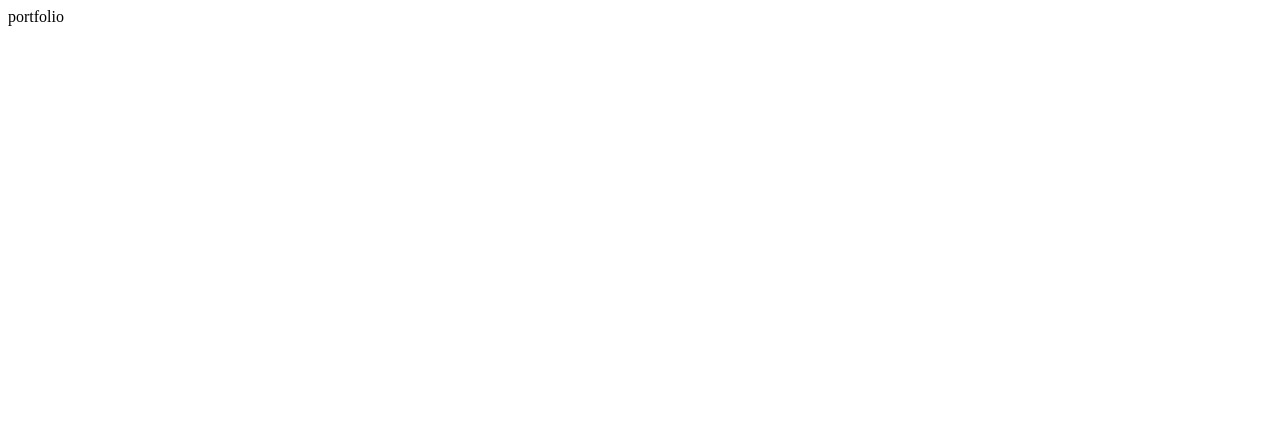
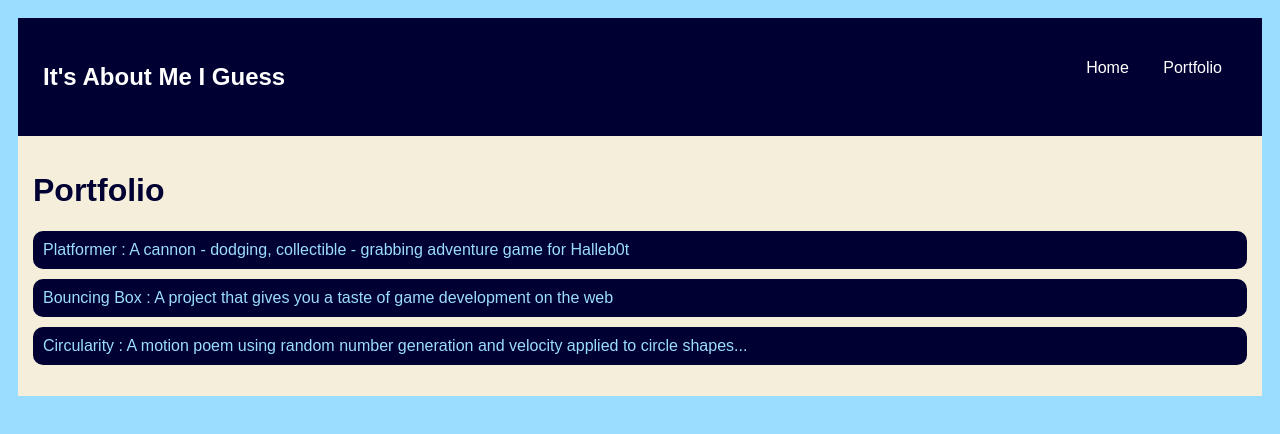
Before and after one commit to ethanphillips1/ethanphillips1.github.io, a plain HTML site: page portfolio.html in a window 1280 px wide. Drawn offline with Linux system fonts and the light colour scheme.

Commit message:
add portfolio.html file

```diff
--- a/portfolio.html
+++ b/portfolio.html
@@ -1 +1,110 @@
-portfolio
+<!DOCTYPE HTML>
+<html>
+    <head>
+        <title>I Don't Know What I'm Doing</title>
+        <style type="text/css">
+            body {
+                background: rgb(155, 221, 255);
+                color: rgb(45, 45, 45);
+                padding: 10px;
+                font-family: arial;
+            }
+            header {
+                font-size: 1.5em;
+                font-weight: bold;
+            }
+
+            #all-contents {
+                max-width: 1250px;
+                margin: auto;
+            }
+
+            /* navigation menu */
+            nav {
+                background: rgb(0, 0, 50);
+                margin: 0 auto;
+                display: flex;
+                padding: 25px;
+            }
+            h1 {
+                display: flex;
+                align-items: center;
+                color: rgb(255, 255, 255);
+                flex: 1;
+            }
+            #nav-ul {
+                list-style-image: none;
+            }
+            .nav-li {
+                display: inline-block;
+                padding: 0 15px;
+            }
+            .nav-a {
+                text-decoration: none;
+                color: #fff;
+            }
+
+            /* main container area beneath menu */
+            main {
+                background: rgb(245, 238, 219);
+                display: flex;
+            }
+            .content {
+                flex: 1;
+                padding: 15px;
+            }
+
+            /* portfolio styles */
+              .content h1 {
+                color: rgb(0,0,50);
+            }
+
+            #portfolio {
+                list-style-type: none;
+                padding-left: 0;
+            }
+
+            #portfolio li {
+                background: rgb(0, 0, 50);
+                padding: 10px;
+                border-radius: 10px;
+                margin-bottom: 10px;
+            }
+
+            #portfolio li:hover {
+                background: #eee;
+            }
+
+            #portfolio a {
+                text-decoration: none;
+                color: rgb(155, 221, 255);
+            }
+        </style>
+    </head>
+
+    <body>
+      <div id="all-contents">
+        <nav>
+            <h1>It's About Me I Guess</h1>
+            <ul id="nav-ul">
+                <li class="nav-li">
+                  <a class="nav-a" href="index.html">Home</a>
+                </li>
+                <li class="nav-li">
+                  <a class="nav-a" href="portfolio.html">Portfolio</a>
+                </li>
+            </ul>
+        </nav>
+        <main>
+            <div class="content">
+                <h1>Portfolio</h1>
+                <ul id="portfolio">
+                    <li><a href="projects/platformer/">Platformer : A cannon - dodging, collectible - grabbing adventure game for Halleb0t</a></li>
+                    <li><a href="projects/bouncing-box/">Bouncing Box : A project that gives you a taste of game development on the web </a></li>
+                    <li><a href="projects/circularity/">Circularity : A motion poem using random number generation and velocity applied to circle shapes...</a></li>
+                </ul>
+            </div>
+        </main>
+      </div>
+    </body>
+</html>
```
